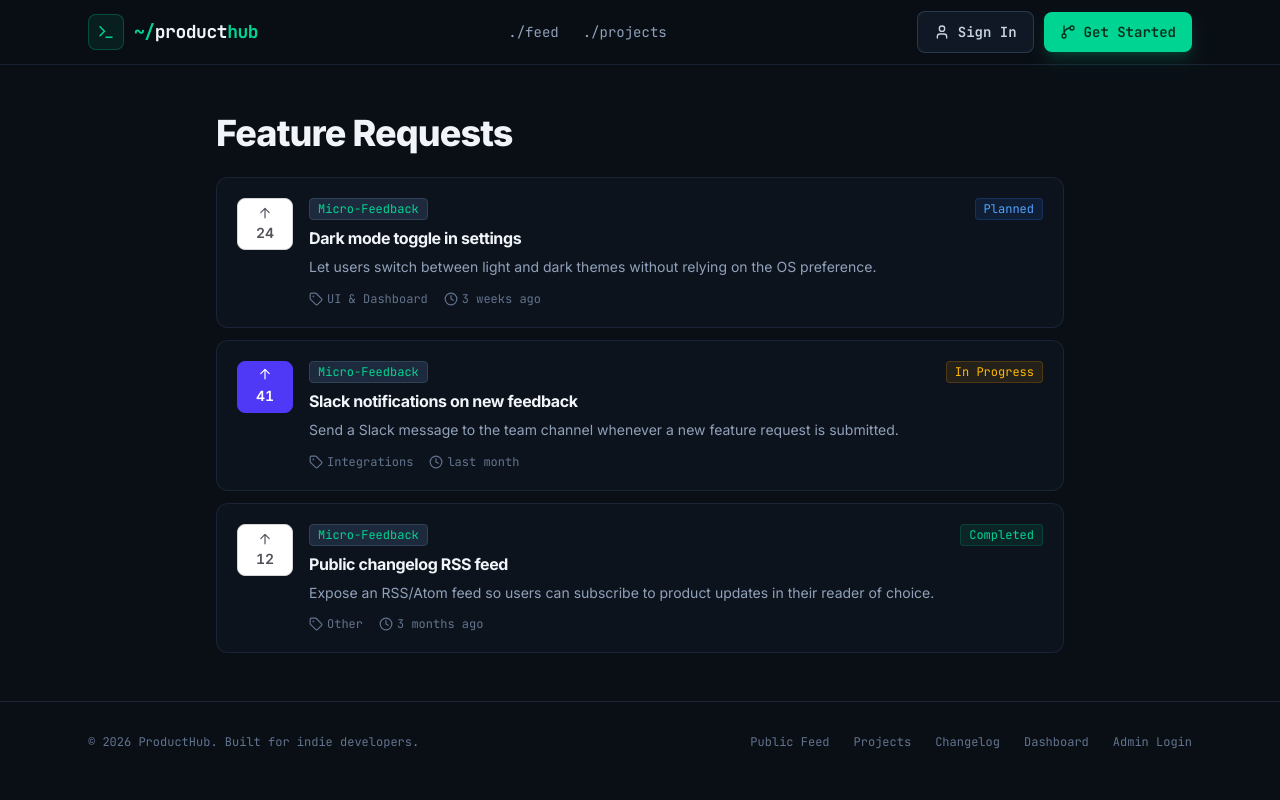
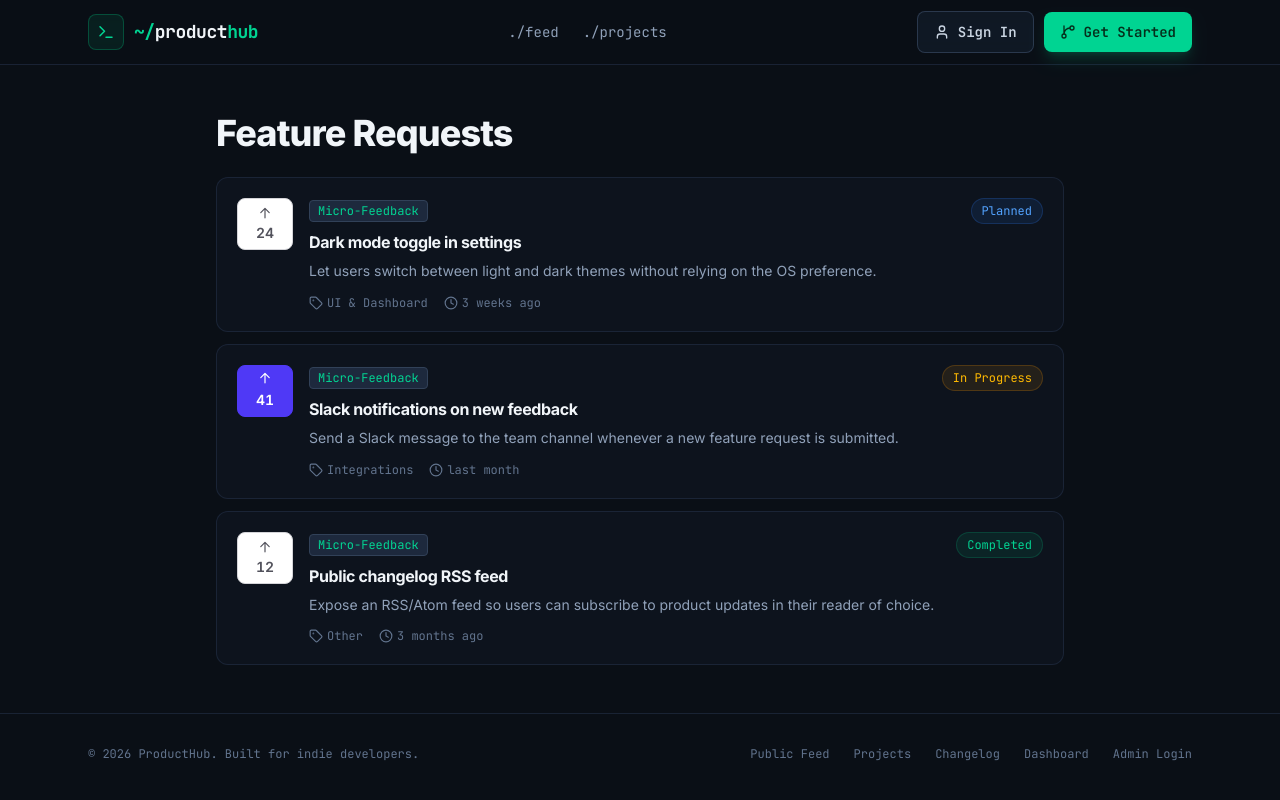
Before and after one commit to BYULabs/wdd430-micro-feedback, a Next.js app: page /requests in a window 1280 px wide. Built offline with nearby package versions, Linux system fonts and the light colour scheme.

Commit message:
Refactor StatusBadge component for improved styling and consistency

```diff
--- a/components/StatusBadge.tsx
+++ b/components/StatusBadge.tsx
@@ -10,7 +10,7 @@ const statusStyles: Record<RequestStatus, string> = {
 export function StatusBadge({ status }: { status: RequestStatus }) {
   return (
     <span
-      className={`rounded border px-2 py-0.5 font-mono text-xs ${statusStyles[status]}`}
+      className={`rounded-full border px-2.5 py-1 font-mono text-xs whitespace-nowrap ${statusStyles[status]}`}
     >
       {status}
     </span>
```
